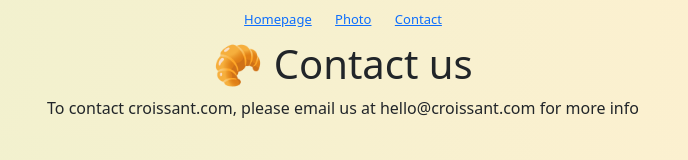
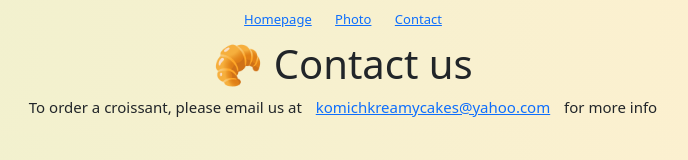
Before and after one commit to Omouwho/Croissant, a plain HTML site: page contact.html in a window 1280 px wide. Shown: the whole page, without its empty margins (297-985 px from the left). Drawn offline with nearby package versions, Linux system fonts and the light colour scheme.

Commit message:
added a contact email

```diff
--- a/assets/css/style.css
+++ b/assets/css/style.css
@@ -8,6 +8,10 @@ body{
 
 h1, p, h2, h3{
     text-align: center;
+}
+
+p{
+    font-size: 13px;
 }
 
 a{
@@ -33,3 +37,7 @@ img {
     border-radius: 20px;
     padding-top: 5px;
 }
+
+.contactss{
+    font-size: 15px;
+}
--- a/contact.html
+++ b/contact.html
@@ -26,7 +26,8 @@
         🥐 Contact us
     </h1>
 
-    <p>To contact croissant.com, please email us at hello@croissant.com for more info</p>
+    <p class="contactss">To order a croissant, please email us at <a
+            href="mailto:komichkreamycakes@yahoo.com ">komichkreamycakes@yahoo.com</a> for more info</p>
 
 
 </body>
```
